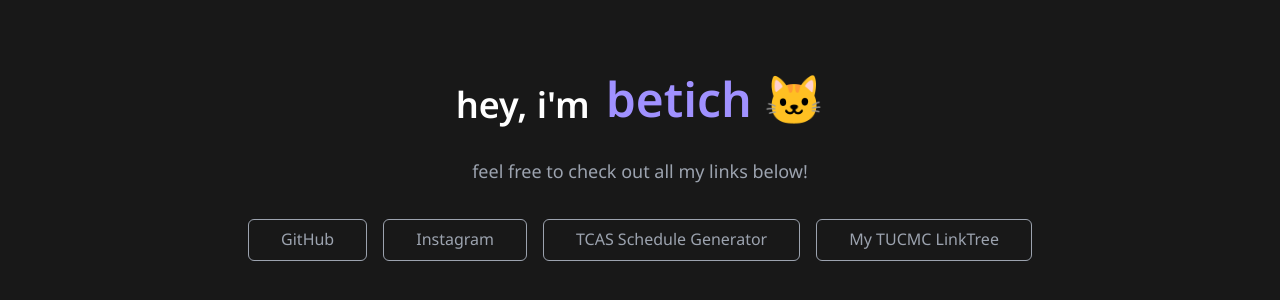
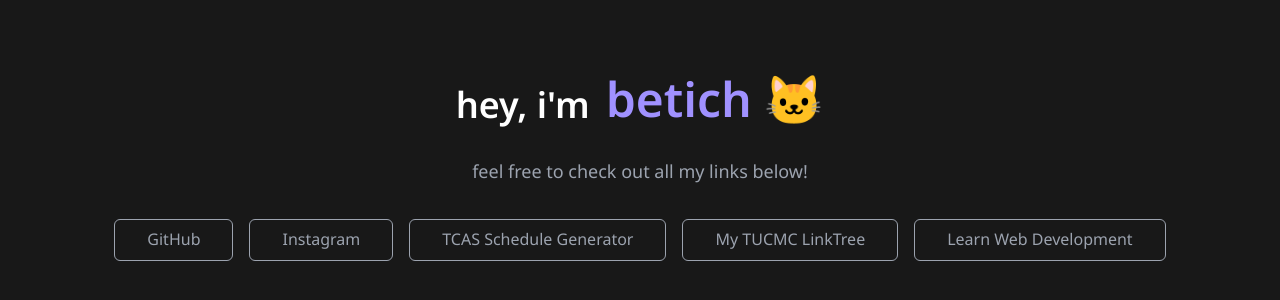
Before and after one commit to betich/betich.me, a Next.js app: page / in a window 1280 px wide. Shown: the part 230-530 px from the top of the page. Built offline with nearby package versions, Linux system fonts and the light colour scheme; a web font is replaced by a local one.

Commit message:
add new link

```diff
--- a/src/pages/index.tsx
+++ b/src/pages/index.tsx
@@ -50,6 +50,7 @@ const Home: NextPage = () => {
           <WebLink href="https://www.instagram.com/ttthhheeeeeeeee/">Instagram</WebLink>
           <WebLink href="https://tcas.betich.me">TCAS Schedule Generator</WebLink>
           <WebLink href="https://tucm.cc/u/thee">My TUCMC LinkTree</WebLink>
+          <WebLink href="https://learn.betich.me">Learn Web Development</WebLink>
         </div>
       </motion.section>
 
```
